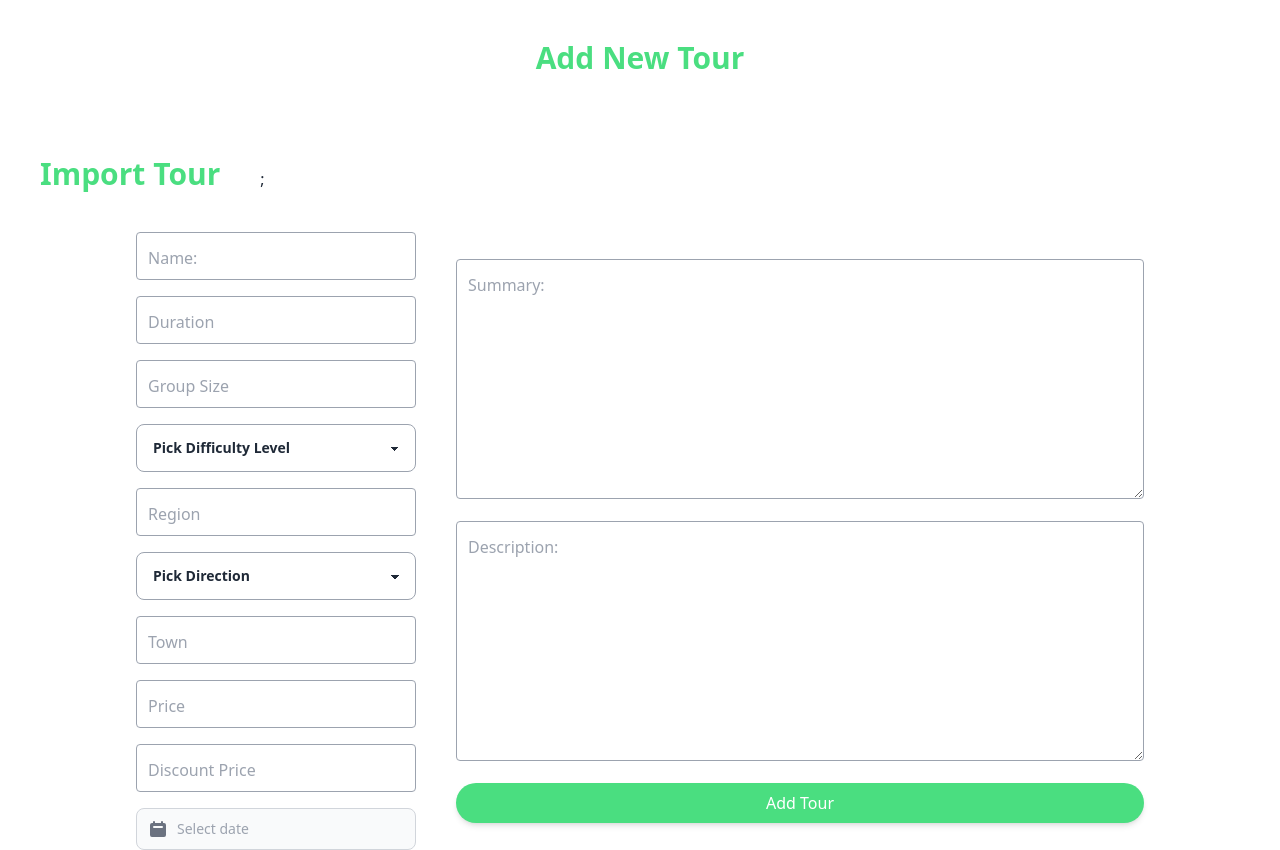
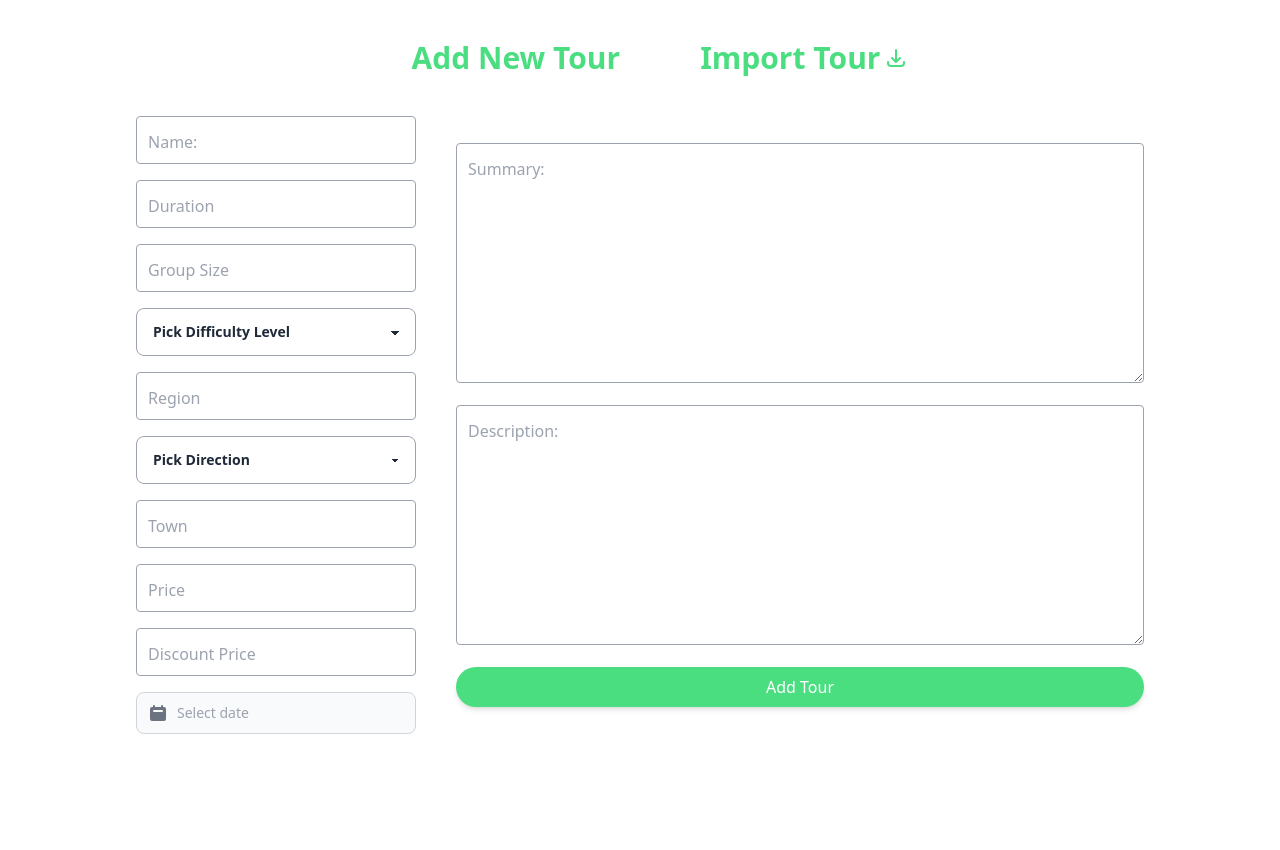
Before and after one commit to guzoTour/guzo, a PHP site: page /Tour/view/admin/addTour.php in a window 1280 px wide. After the commit the page ends 734 px from the top, so only its background shows below. Run offline with PHP 8.4, Linux system fonts and the light colour scheme; some libraries are stand-ins or nearby versions.

Commit message:
import file editing

```diff
--- a/view/admin/addTour.php
+++ b/view/admin/addTour.php
@@ -51,8 +51,16 @@ if(isset($_SESSION["username"])){
 </head>
 <body class="">
   <div class="">
+    <div class ='flex text-center items-center justify-center'>
       <h1 class="text-center m-10 text-3xl font-bold text-green-400">Add New Tour</h1>
-      <button class="text-center m-10 text-3xl font-bold text-green-400" id="goto-edit-profile"><a href="../../utils/importTours.php">Import Tour </a></button>;
+      <div class = 'flex items-center text-green-400 space-x-1 cursor-pointer'>
+          <button class="text-center ml-10 text-3xl font-bold text-green-400" id="goto-edit-profile"><a href="../../utils/importTours.php">Import Tour </a></button>
+          <svg xmlns="http://www.w3.org/2000/svg" class="h-6 w-6" fill="none" viewBox="0 0 24 24" stroke="currentColor" stroke-width="2">
+    <path stroke-linecap="round" stroke-linejoin="round" d="M4 16v1a3 3 0 003 3h10a3 3 0 003-3v-1m-4-4l-4 4m0 0l-4-4m4 4V4" />
+  </svg>
+      </div>
+</svg>
+    </div>
       <div class="">
         <form   action="../../controller/tourController/add-tour.php" class="flex justify-center space-x-10 items-center" method = "post">
             <div>
```
